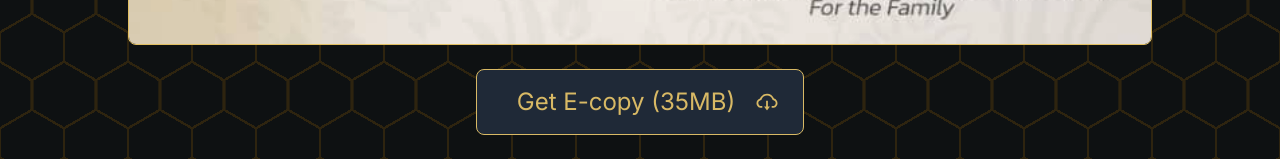
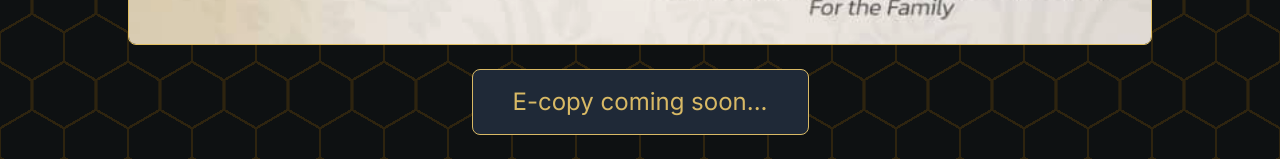
Before and after one commit to tengine8000/princess-ugo-onoh-burial-program, a Next.js app: page / in a window 1280 px wide. Shown: the part 1537-1696 px from the top of the page. Built offline with nearby package versions, Linux system fonts and the light colour scheme.

Commit message:
Lock download link

```diff
--- a/src/app/page.js
+++ b/src/app/page.js
@@ -63,9 +63,12 @@ export default function Home() {
           />
           <div className="flex flex-row justify-center items-center px-6 my-6 text-2xl gap-1 bg-gray-800 border border-[#d8b965] text-[#d8b965] rounded-lg hover:text-gray-100 hover:bg-[#d8b965]">
             <p>
-              <button className="p-4" title="Download e-copy">
-                {/* daysToGo <= 0 && hoursToGo <= 2 */}
-                {daysToGo >= 0 ? (
+              <button
+                className="flex flex-row p-4 gap-2"
+                title="Download e-copy"
+              >
+                {daysToGo > 0 && hoursToGo <= 2 ? (
+                  <>
                     <a
                       rel="noopener noreferrer"
                       target="_blank"
@@ -74,14 +77,17 @@ export default function Home() {
                     >
                       Get E-copy (35MB)
                     </a>
+                    <span className="text-4xl">
+                      <AiOutlineCloudDownload />
+                    </span>
+                  </>
                 ) : (
+                  <>
                     <a href="#">E-copy coming soon...</a>
+                  </>
                 )}
               </button>
             </p>
-            <span className="text-2xl">
-              <AiOutlineCloudDownload />
-            </span>
           </div>
         </div>
       </div>
```
Lines whose indentation alone changed are shown as unchanged.
